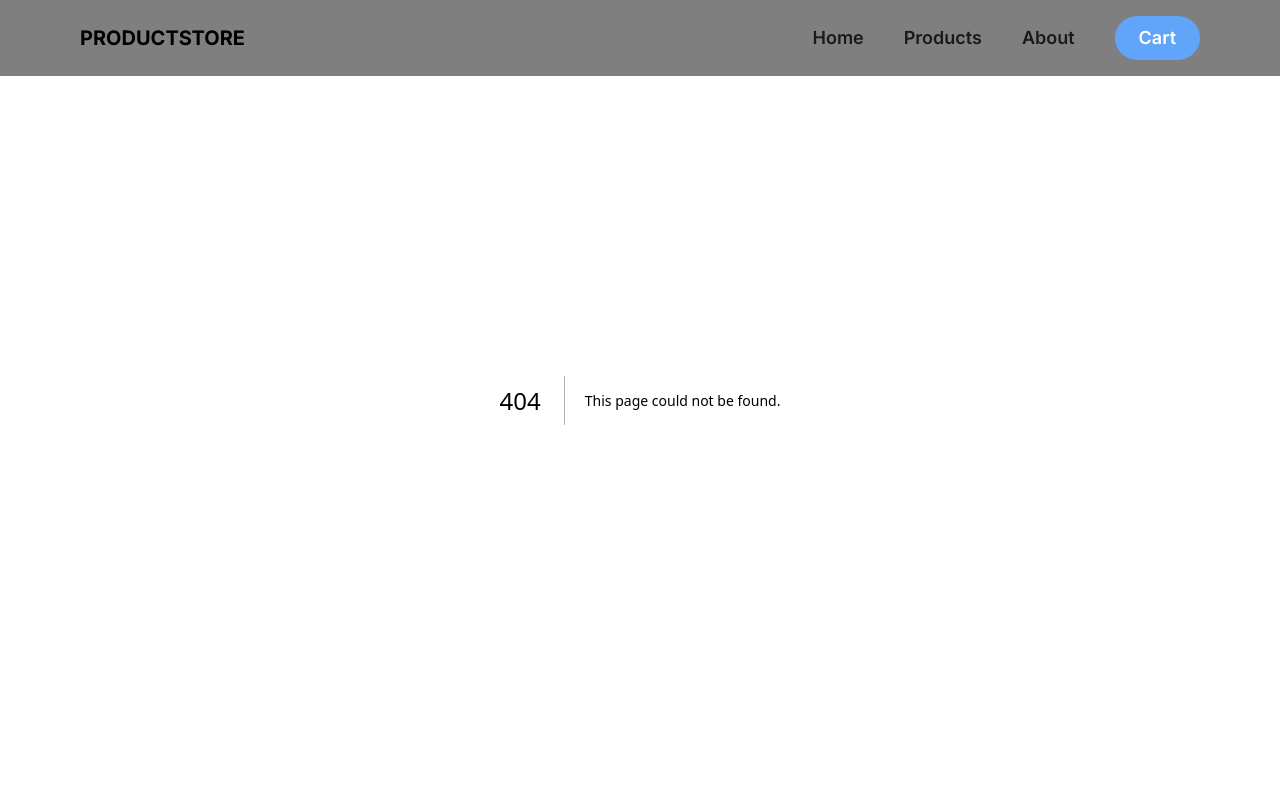
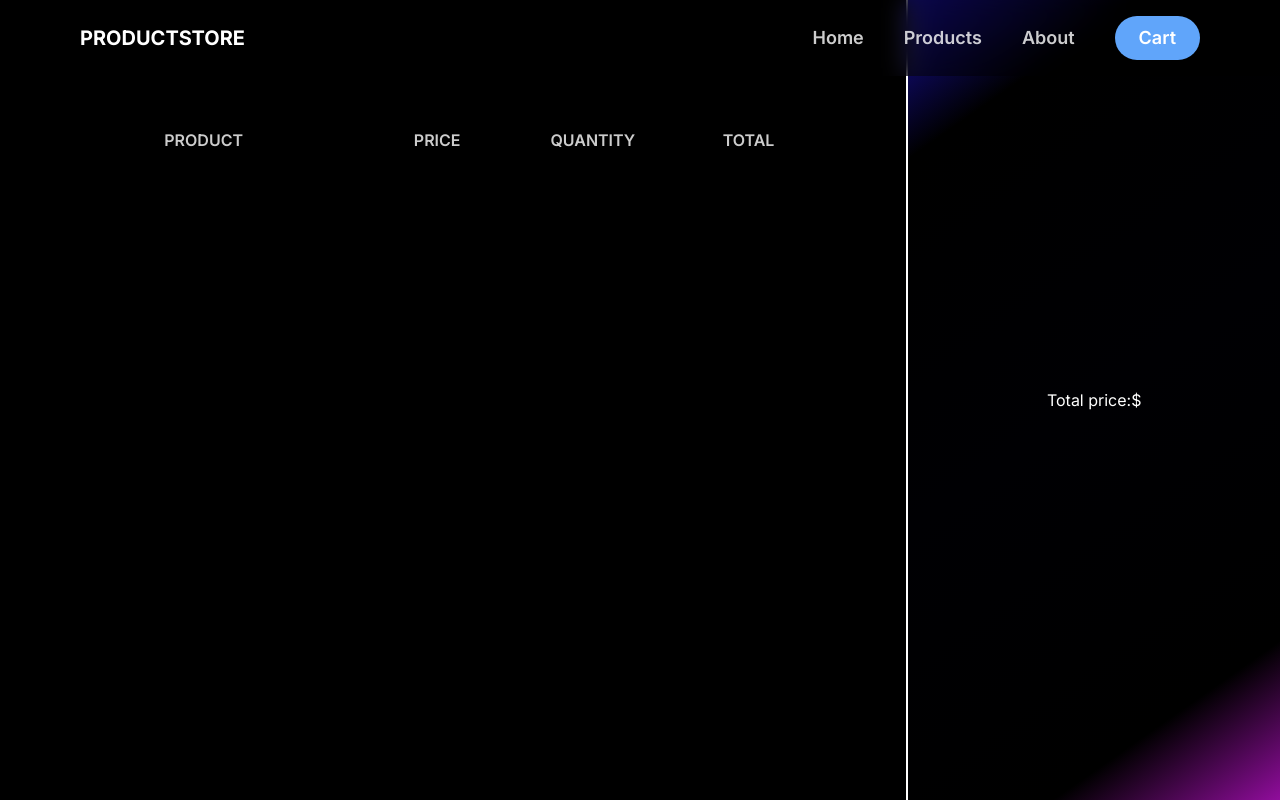
Before and after one commit to Vladyslav-Davydenko/SimpleProductShop, a Next.js app in the folder product-store/: page /cart in a window 1280 px wide. Before the commit this address had no page. Shown: the top 800 px of the page. Built offline with nearby package versions, Linux system fonts and the light colour scheme.

Commit message:
Cart page + some functionality

```diff
--- a/product-store/src/app/_providers/Cart/index.tsx
+++ b/product-store/src/app/_providers/Cart/index.tsx
@@ -20,7 +20,7 @@ export type CartContext = {
   deleteItemFromCart: (product: CardType) => void;
   cartIsEmpty: boolean | undefined;
   clearCart: () => void;
-  isProductInCart: (product: CardType) => void;
+  isProductInCart: (product: CardType) => boolean;
   cartTotal: number;
 };
 
--- a/product-store/src/app/_providers/Cart/reducer.ts
+++ b/product-store/src/app/_providers/Cart/reducer.ts
@@ -29,7 +29,7 @@ export const cartReducer = (cart: CartType, action: CartAction) => {
     case "ADD_ITEM": {
       const { payload: incomingItem } = action;
 
-      const productId = typeof incomingItem.item.id;
+      const productId = incomingItem.item.id;
       const indexInCart = cart?.items?.findIndex(
         (item) => item.item.id === productId
       );
--- a/product-store/src/app/_types/Card.ts
+++ b/product-store/src/app/_types/Card.ts
@@ -1,5 +1,7 @@
 export type CardType = {
   url: string;
   title: string;
+  price: number;
+  description: string;
   id: string;
 };
--- /dev/null
+++ b/product-store/src/app/cart/page.tsx
@@ -0,0 +1,34 @@
+"use client";
+
+import { useCart } from "../_providers/Cart";
+import CartItem from "../ui/cart/CartItem";
+
+export default function Cart() {
+  const { cart } = useCart();
+  return (
+    <main className="h-[100vh] flex items-center flex-col">
+      <div className="flex h-full gap-8 w-full">
+        <div className="w-[70%] p-12 mt-20 overflow-hidden">
+          <div className="grid grid-cols-5 text-center">
+            <p className=" uppercase font-semibold text-md opacity-80 col-span-2">
+              Product
+            </p>
+            <p className=" uppercase font-semibold text-md opacity-80">Price</p>
+            <p className=" uppercase font-semibold text-md opacity-80">
+              Quantity
+            </p>
+            <p className=" uppercase font-semibold text-md opacity-80">Total</p>
+          </div>
+          <div className="flex flex-col gap-8 mt-10">
+            {cart.items.map((item) => {
+              return <CartItem cartItem={item} key={item.item.id} />;
+            })}
+          </div>
+        </div>
+        <div className="w-[30%] side-section h-full border-white border-l-2 flex justify-center items-center flex-col">
+          <p>Total price:$</p>
+        </div>
+      </div>
+    </main>
+  );
+}
--- a/product-store/src/app/globals.css
+++ b/product-store/src/app/globals.css
@@ -26,6 +26,17 @@ html {
   min-height: 100dvh;
 }
 
+.side-section {
+  background: linear-gradient(
+    145deg,
+    var(--gradient-0) 0%,
+    var(--gradient-25-75) 15%,
+    var(--gradient-50) 50%,
+    var(--gradient-25-75) 85%,
+    var(--gradient-100) 100%
+  );
+}
+
 .backface-hidden {
   backface-visibility: hidden;
 }
--- a/product-store/src/app/ui/card/Card.tsx
+++ b/product-store/src/app/ui/card/Card.tsx
@@ -14,14 +14,12 @@ interface CardProps {
 
 export default function Card({ card }: CardProps) {
   const { addItemToCart, isProductInCart, cart } = useCart();
-  const [disabled, setDisabled] = useState<boolean>(false);
 
   const handleAddToCart = (card: CardType) => {
     const newCartItem: CartItem = {
       item: card,
       quantity: 1,
     };
-    setDisabled(true);
     addItemToCart(newCartItem);
   };
 
@@ -56,7 +54,7 @@ export default function Card({ card }: CardProps) {
             <PriceButton
               price={300}
               onClick={() => handleAddToCart(card)}
-              isDisabled={disabled}
+              isDisabled={isProductInCart(card)}
             />
           </div>
         </div>
--- /dev/null
+++ b/product-store/src/app/ui/cart/CartItem.tsx
@@ -0,0 +1,67 @@
+"use client";
+
+import { CartItem } from "@/app/_types/Cart";
+import { useState } from "react";
+
+import Image from "next/image";
+import { useCart } from "@/app/_providers/Cart";
+
+interface CartItemProps {
+  cartItem: CartItem;
+}
+
+export default function CartItem({ cartItem }: CartItemProps) {
+  const [quantity, setQuantity] = useState<number>(cartItem.quantity ?? 1);
+
+  const { addItemToCart, clearCart } = useCart();
+
+  const incrementQuantity = () => {
+    const newQuantity = quantity + 1;
+
+    setQuantity(newQuantity);
+    addItemToCart({ ...cartItem, quantity: Number(newQuantity) });
+  };
+
+  const decrementQuantity = () => {
+    const newQuantity = quantity > 1 ? quantity - 1 : quantity;
+
+    setQuantity(newQuantity);
+    addItemToCart({ ...cartItem, quantity: Number(newQuantity) });
+  };
+
+  const { item: product } = cartItem;
+  return (
+    <div className="grid grid-cols-5 text-center ">
+      <div className="flex gap-4 col-span-2 justify-center items-center">
+        <div className=" w-32 h-32 relative">
+          <Image
+            src={product.url}
+            alt={product.title}
+            style={{ objectFit: "cover" }}
+            fill
+            className="absolute inset-0 z-0"
+          />
+        </div>
+        <div className=" w-[50%] flex gap-2 flex-col text-left">
+          <p className="text-md">{product.title}</p>
+          <p className="text-sm opacity-70">{product.description}</p>
+        </div>
+      </div>
+      <div className="flex items-center justify-center">
+        <p>{product.price}</p>
+      </div>
+      <div className="flex gap-4 items-center justify-center">
+        <button className="text-2xl" onClick={decrementQuantity}>
+          -
+        </button>
+        <p>{quantity}</p>
+        <button className="text-2xl" onClick={incrementQuantity}>
+          +
+        </button>
+      </div>
+      <div className="flex items-center justify-center">
+        <p>{product.price * quantity}</p>
+      </div>
+    </div>
+  );
+}
--- a/product-store/src/app/ui/navigation/NavBar.tsx
+++ b/product-store/src/app/ui/navigation/NavBar.tsx
@@ -4,15 +4,25 @@ import clsx from "clsx";
 import Link from "next/link";
 import { usePathname } from "next/navigation";
 
+import { useCart } from "@/app/_providers/Cart";
+
 const links = [
   { name: "Home", href: "/" },
   { name: "Products", href: "/products" },
   { name: "About", href: "/about" },
-  { name: "Cart", href: "/cart" },
 ];
 
 export default function NavBar() {
+  const { cartTotal, cartIsEmpty } = useCart();
+
   const pathName = usePathname();
+
+  const cartClasses = clsx({
+    "hover:opacity-100 transition-opacity duration-300 bg-blue-400 rounded-full px-6 py-2 text-white":
+      true,
+    "opacity-80": "/cart" !== pathName,
+    "opacity-100": "/cart" === pathName,
+  });
   return (
     <nav className="flex justify-between items-center py-4 px-20 fixed right-0 left-0 top-0 backdrop-blur-md bg-black/50 z-10">
       <div>
@@ -24,8 +34,6 @@ export default function NavBar() {
             "hover:opacity-100 transition-opacity duration-300": true,
             "opacity-80": link.href !== pathName,
             "opacity-100": link.href === pathName,
-            "bg-blue-400 rounded-full px-6 py-2 text-white":
-              link.name === "Cart",
           });
           return (
             <Link key={link.href} href={link.href} className={classNames}>
@@ -33,6 +41,14 @@ export default function NavBar() {
             </Link>
           );
         })}
+        <Link key="/cart" href="/cart" className={cartClasses + " relative"}>
+          {!cartIsEmpty && (
+            <span className=" bg-red-600 rounded-full p-1 absolute block w-8 h-8 text-center -top-3 -right-3">
+              {cartTotal}
+            </span>
+          )}
+          <p className=" text-lg font-semibold">Cart</p>
+        </Link>
       </div>
     </nav>
   );
```
